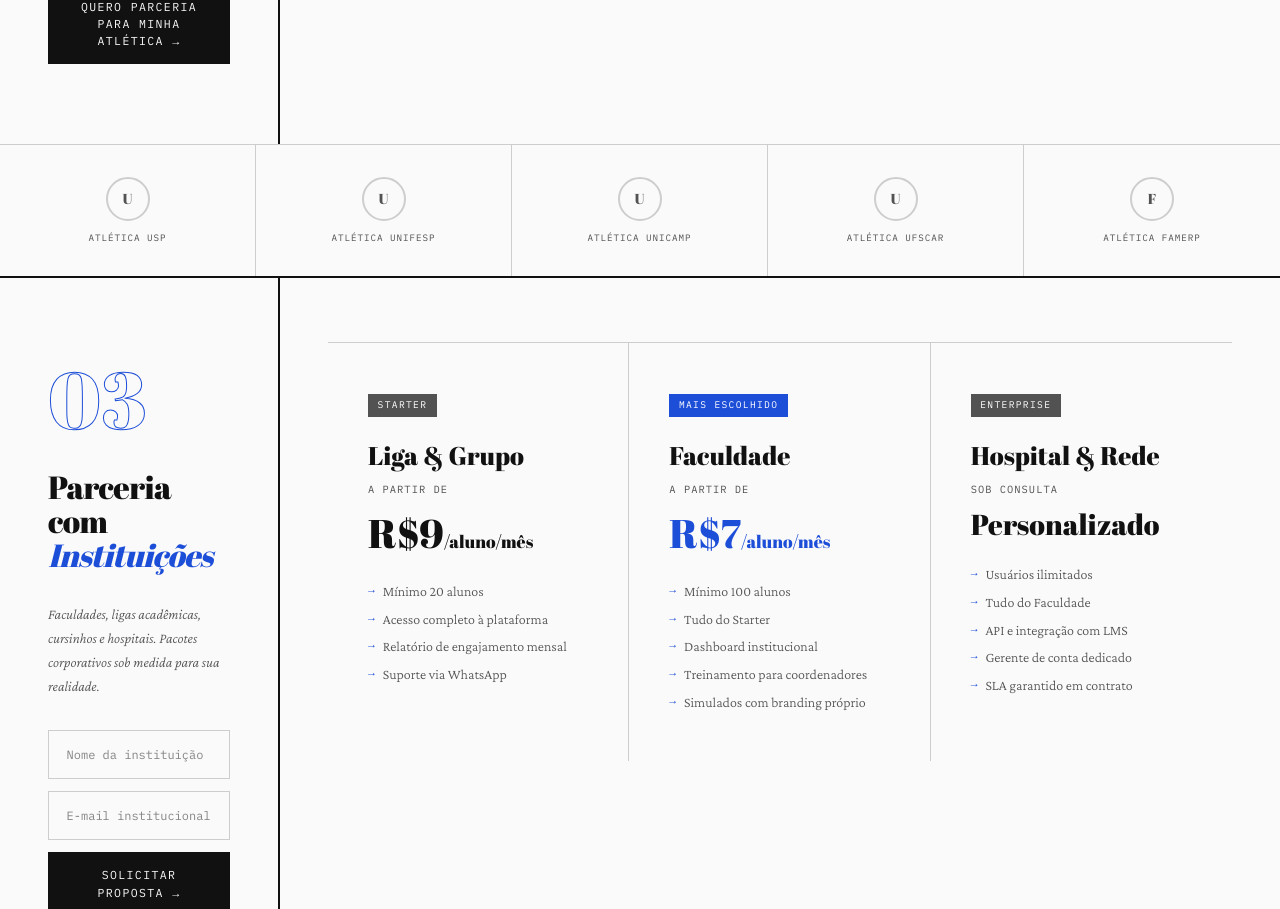
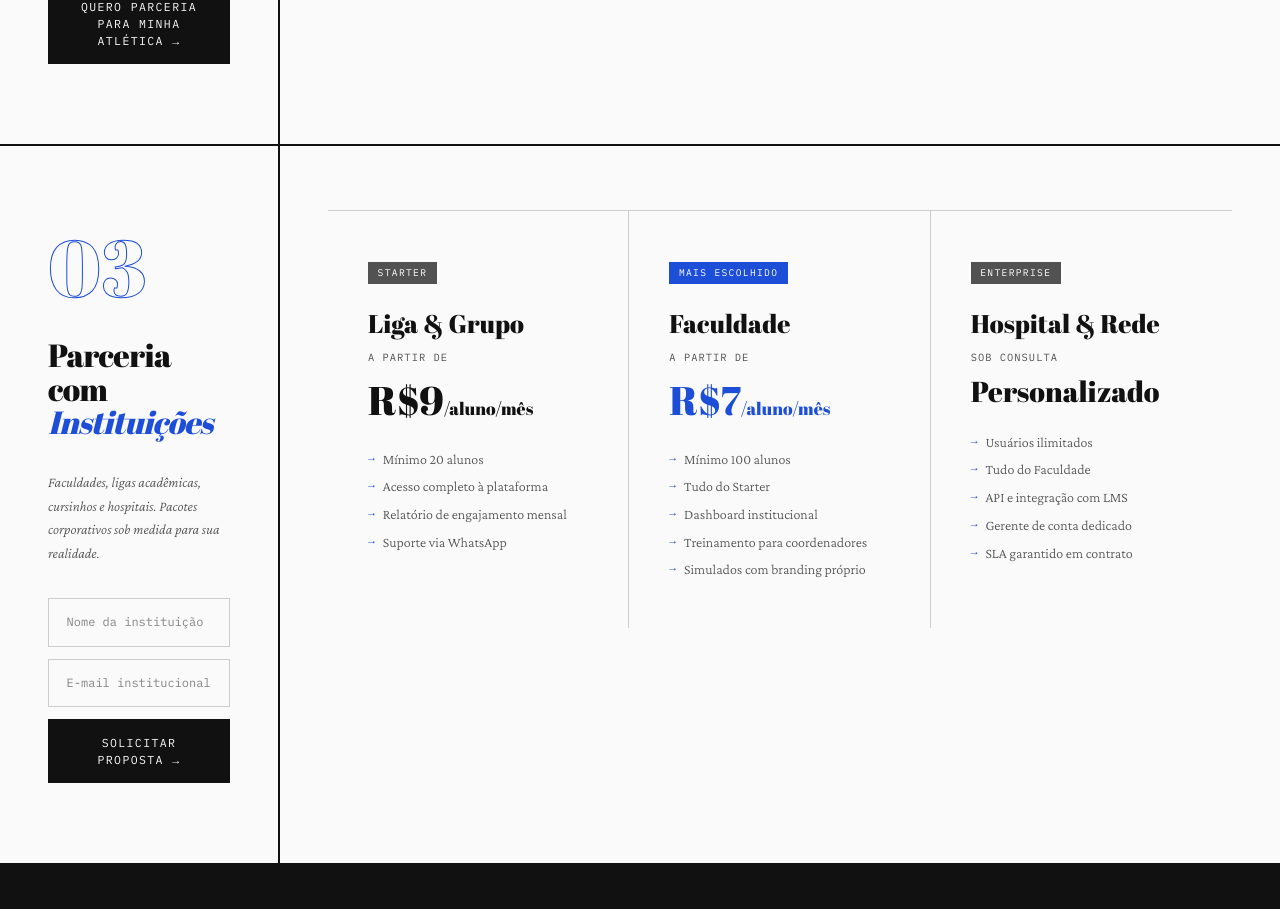
Before and after one commit to brmm001/rokomed, a React (Vite) app in the folder frontend/: page /parcerias in a window 1280 px wide. Shown: the part 2294-3203 px from the top of the page. Built offline with nearby package versions, Linux system fonts and the light colour scheme; no server answers.

Commit message:
fix: remover barra de mockups de atleticas parceiras

```diff
--- a/frontend/src/pages/Partnerships.tsx
+++ b/frontend/src/pages/Partnerships.tsx
@@ -269,14 +269,6 @@ export default function PartnershipsPage() {
               </div>
             </div>
           </div>
-          <div className="pp-logos">
-            {['USP','UNIFESP','UNICAMP','UFSCar','FAMERP'].map(u => (
-              <div className="pp-logo-cell" key={u}>
-                <div className="pp-logo-icon">{u[0]}</div>
-                <span>Atlética {u}</span>
-              </div>
-            ))}
-          </div>
         </section>
 
         {/* ===== INSTITUIÇÕES ===== */}
```
